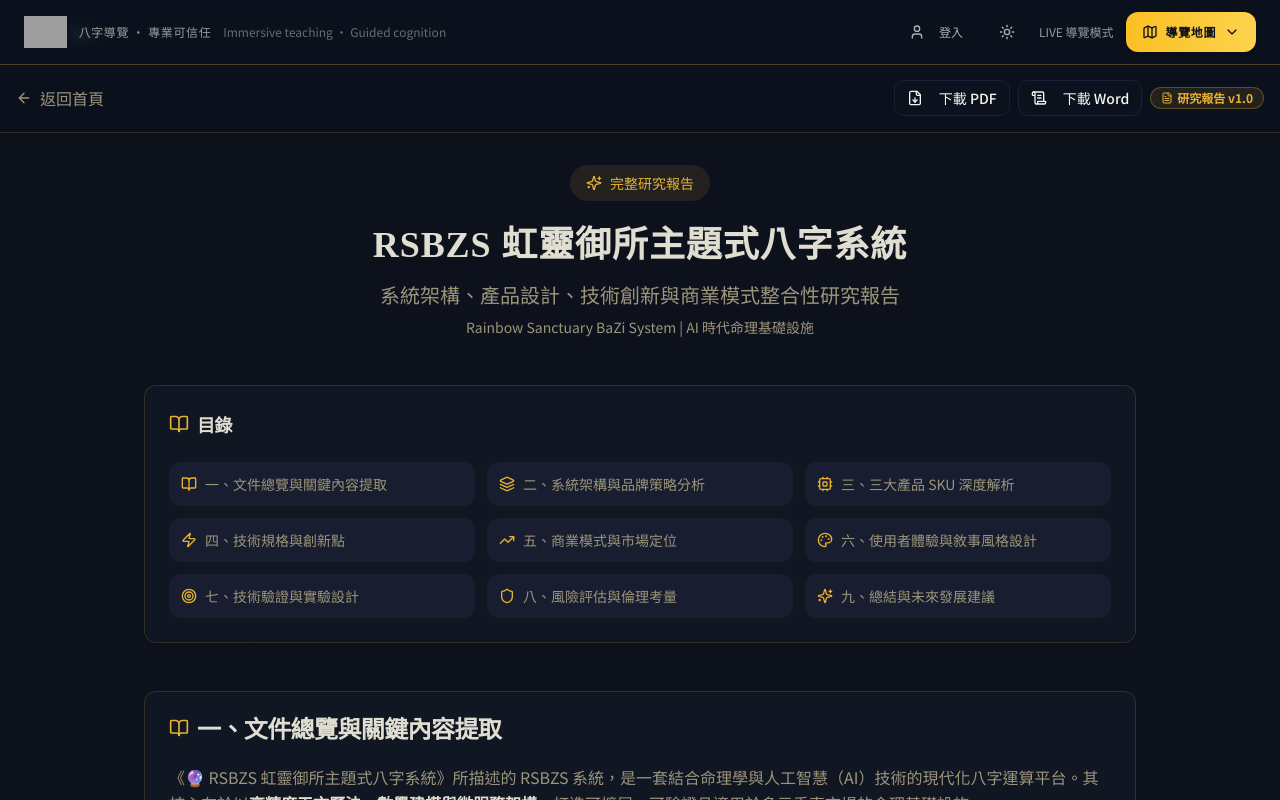
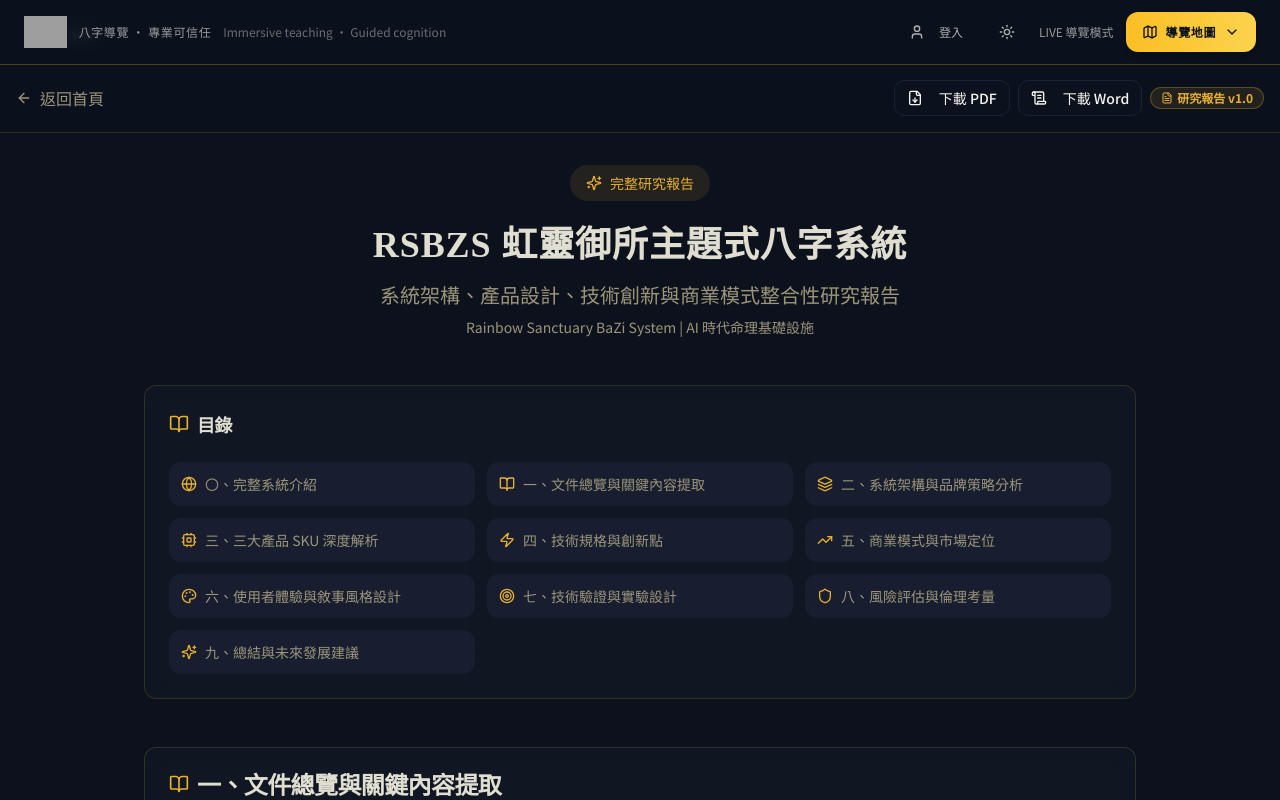
Before and after one commit to Madison-de-Chao/narrate-engine-hub, a React (Vite) app: page /research in a window 1280 px wide. Shown: the top 800 px of the page. Built offline with nearby package versions, Linux system fonts and the light colour scheme; grey boxes are pictures that could not be loaded; a web font is replaced by a local one.

Commit message:
更新 Research 與 Docs 內容
Co-authored-by: momo741006 <215511756+momo741006@users.noreply.github.com>

```diff
--- a/src/pages/ResearchReport.tsx
+++ b/src/pages/ResearchReport.tsx
@@ -177,6 +177,7 @@ const getResearchSections = (): DocSection[] => [
 
 const ResearchReport = () => {
   const tableOfContents = [
+    { id: "system-intro", title: "〇、完整系統介紹", icon: Globe },
     { id: "overview", title: "一、文件總覽與關鍵內容提取", icon: BookOpen },
     { id: "architecture", title: "二、系統架構與品牌策略分析", icon: Layers },
     { id: "products", title: "三、三大產品 SKU 深度解析", icon: Cpu },
```
